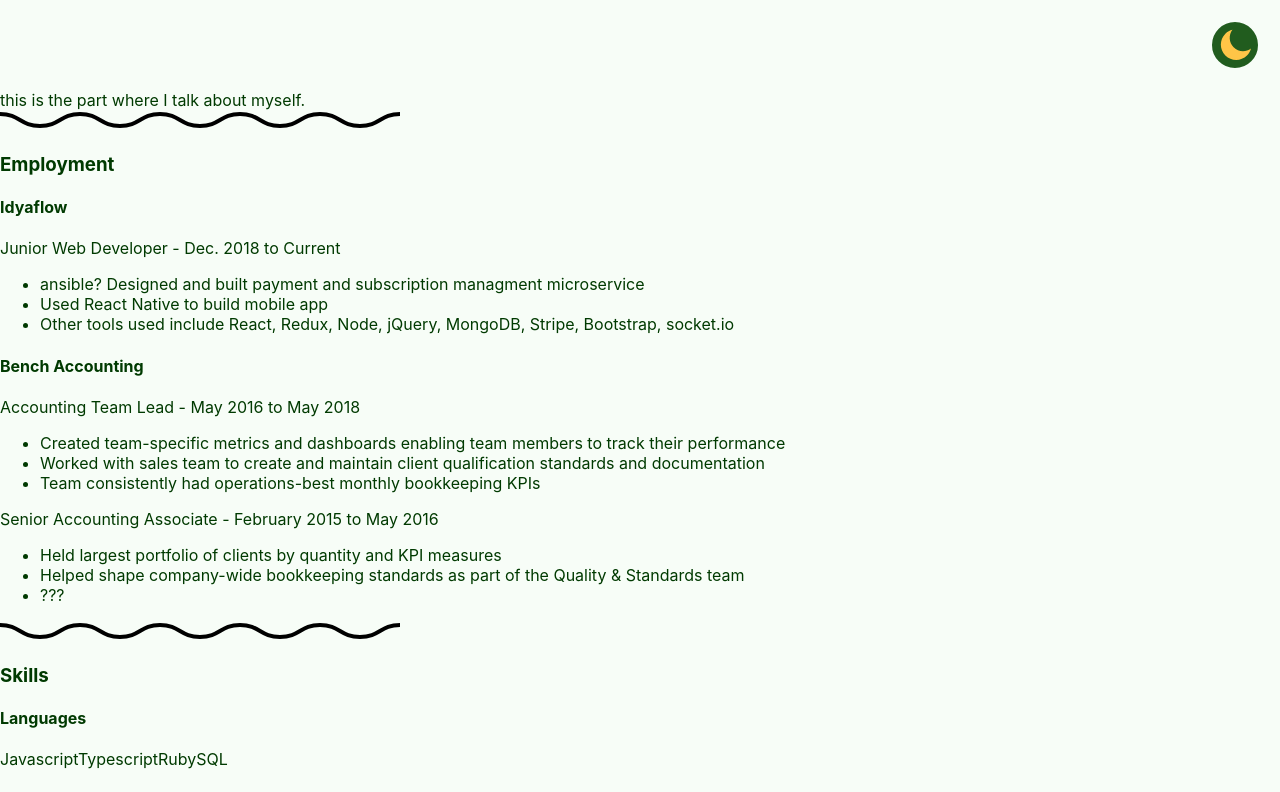
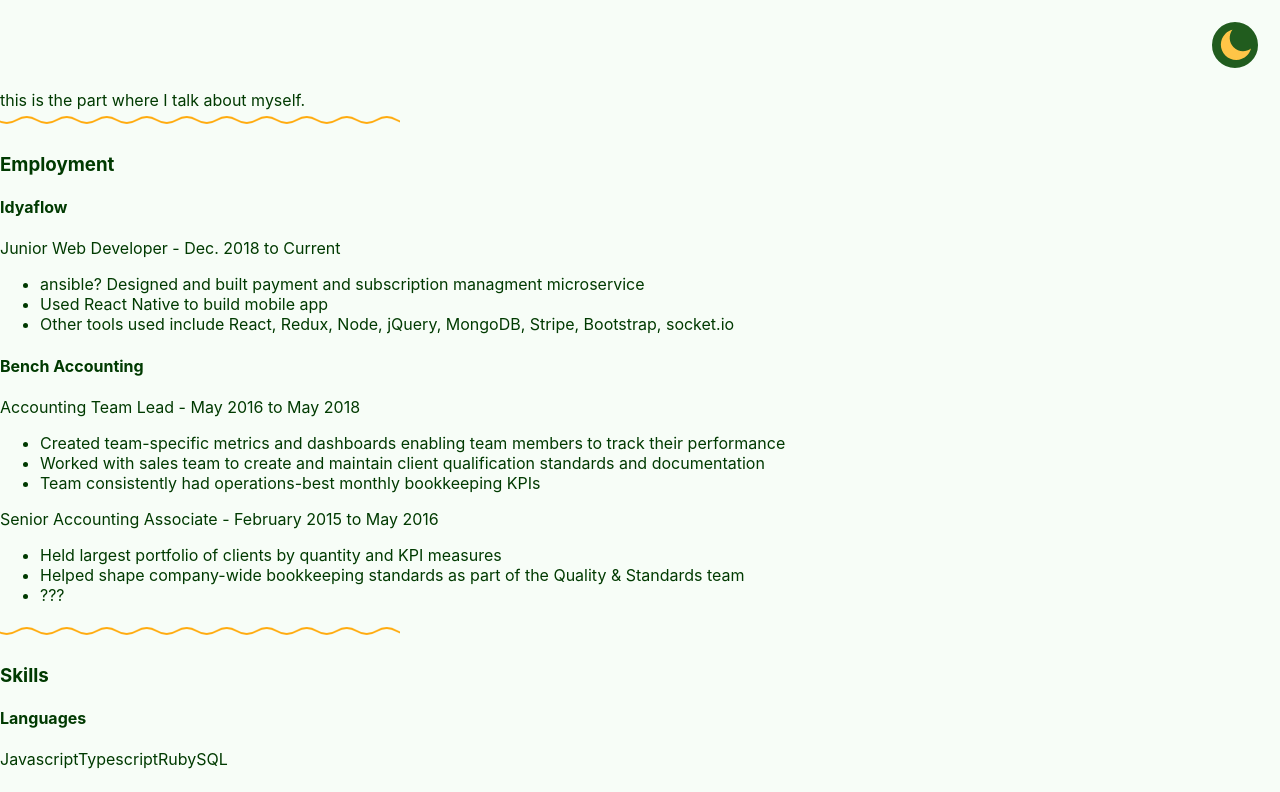
Before and after one commit to geoffmphillips/portfolio, a React (Create React App) app: page / in a window 1280 px wide. Shown: the top 792 px of the page. Built offline with nearby package versions, Linux system fonts and the light colour scheme.

Commit message:
Allow customization of squiggle with props

```diff
--- a/src/components/Squiggle.tsx
+++ b/src/components/Squiggle.tsx
@@ -2,10 +2,26 @@
 
 import './Squiggle.css';
 
-const Squiggle: React.FC = () => {
+interface SquiggleProps {
+	color?: string,
+	length?: number,
+	height?: string,
+	width?: string,
+	viewbox?: string,
+}
+
+const getD = function(length: number): string {
+	let d = 'M 0, 0.5';
+	for (let i = 0; i < length; i++) {
+		d += ' c 5, 0, 5, 3, 10, 3 s 5, -3,10,-3 c 5, 0, 5, 3, 10, 3 s 5, -3, 10, -3';
+	}
+	return d;
+}
+
+const Squiggle = ({ color = '#ffab0f', length = 6, height = '20px', width = '400px', viewbox = '0 0 200 4' }: SquiggleProps) => {
     return (
-        <svg xmlns="http://www.w3.org/2000/svg" viewBox="0 0 100 4" style={{ height: '20px', width: '400px' }}>
-            <path fill="none" stroke="#000000" stroke-width="1" className="st0" d="M 0, 0.5 c 5, 0, 5, 3, 10, 3 s 5, -3,10,-3 c 5, 0, 5, 3, 10, 3 s 5, -3, 10, -3 c 5, 0, 5, 3, 10, 3 s 5, -3,10,-3 c 5, 0, 5, 3, 10, 3 s 5, -3, 10, -3 c 5, 0, 5, 3, 10, 3 s 5, -3,10,-3 c 5, 0, 5, 3, 10, 3 s 5, -3, 10, -3 c 5, 0, 5, 3, 10, 3 s 5, -3,10,-3 c 5, 0, 5, 3, 10, 3 s 5, -3, 10, -3"/>
+        <svg xmlns="http://www.w3.org/2000/svg" viewBox={viewbox} style={{ height, width }}>
+            <path fill="none" stroke={color} stroke-width="1" className="squiggle" d={getD(length)}/>
         </svg>
     )
 }
```
